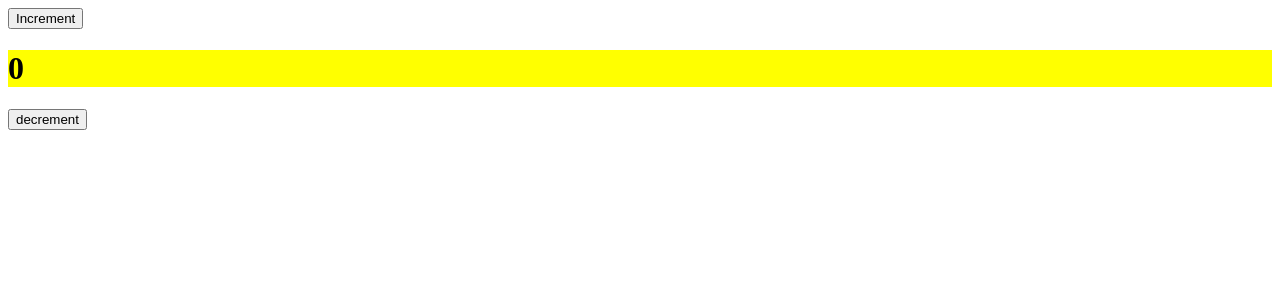
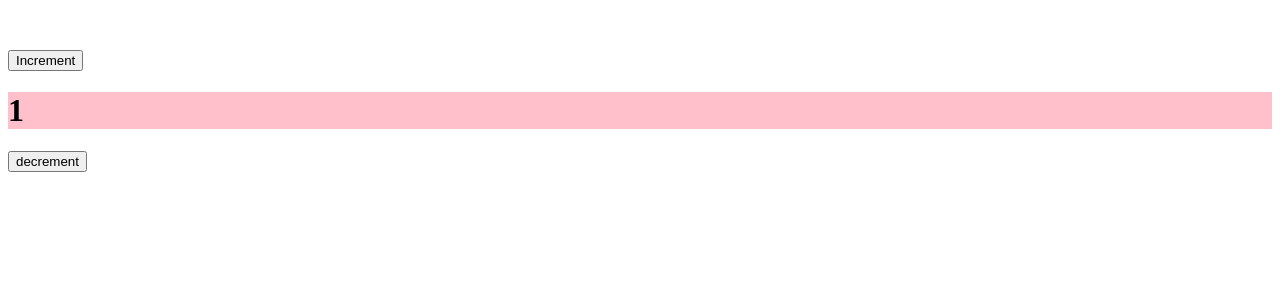
Before and after one commit to omkarp887/React-Fizz-Buzz---React-Project-March-22-Batch, a React app: page / in a window 1280 px wide. Shown: the top 300 px of the page. Built offline with nearby package versions, Linux system fonts and the light colour scheme.

Commit message:
React Fizz Buzz

```diff
--- a/src/components/App.js
+++ b/src/components/App.js
@@ -4,7 +4,7 @@ import '../styles/App.css';
 
 const App = () => {
   const state = useState();
-  const [count, setCount] = useState(0);
+  const [count, setCount] = useState(1);
 
 
   const IncNum =()=>{
@@ -23,11 +23,13 @@ const App = () => {
 
   return (
     <div id="main">
+    <div id="counter">
     <button onClick={IncNum}>Increment</button>
 
     <h1 className= {count % 5 == 0 && count % 3 == 0 ? 'fizzbuzz' : (count % 3 == 0) ? 'fizz' : (count % 5 == 0 ) ? 'buzz' : 'normal'}>{count}</h1>
 
     <button onClick={DecNum}>decrement</button>
+    </div>
     </div>
   )
 
--- a/src/styles/App.css
+++ b/src/styles/App.css
@@ -17,3 +17,7 @@
     /* If its neither of the above three cases, it will have a class of "normal" */
     background-color: pink;
 }
+
+#counter {
+    margin-top: 50px;
+}
```
